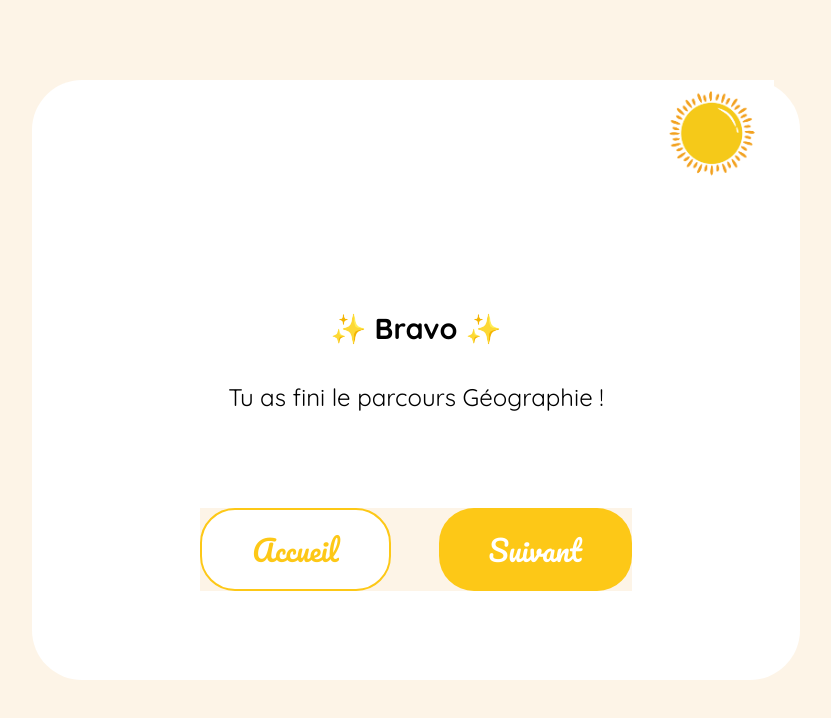
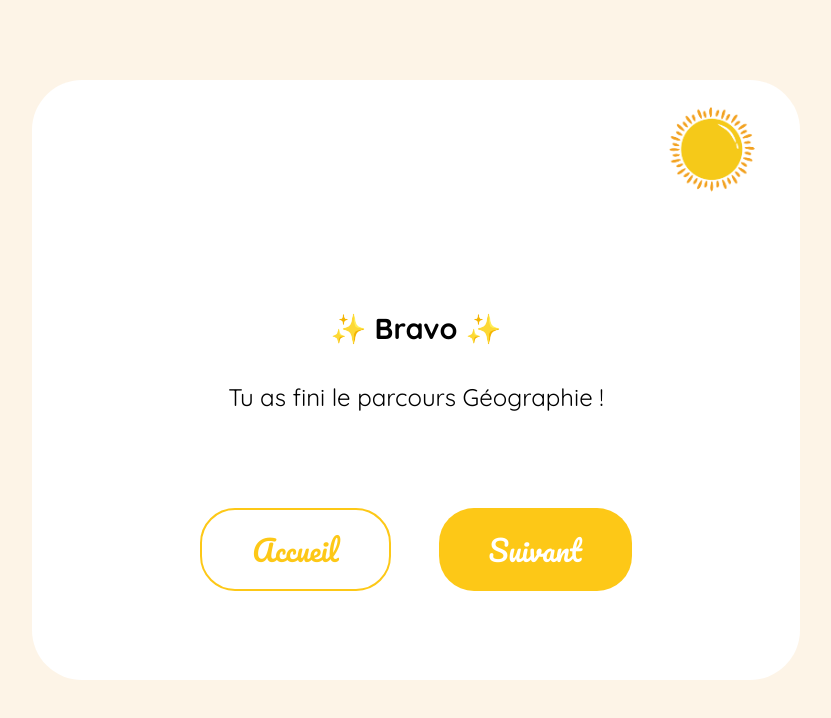
Before and after one commit to MathieuMrt/Mon-cahier-de-vacances, a React (Vite) app: page /geographie in a window 1280 px wide. Shown: the top 718 px of the page, without its empty margins (224-1055 px from the left). Built offline with nearby package versions, Linux system fonts and the light colour scheme.

Commit message:
CV9 end page step 2

```diff
--- a/src/App.scss
+++ b/src/App.scss
@@ -18,7 +18,10 @@ $textFont: 'Quicksand', sans-serif;
     box-sizing: border-box;
     text-decoration: none;
     list-style: none;
-    background-color: $backGroundColor
+}
+
+:root {
+    background-color: $backGroundColor;
 }
 
 @import "./components/HomePage/HomePage.scss";
--- a/src/components/Geographie/Geographie.scss
+++ b/src/components/Geographie/Geographie.scss
@@ -40,7 +40,7 @@
         background-color: $white;
         position: absolute;
         right: 22%;
-        top: 10%;
+        top: 12%;
         width: 10%;
     }
 
```
Also changed, not shown: src/components/Geographie/Geographie.jsx (+4 -4 lines).
